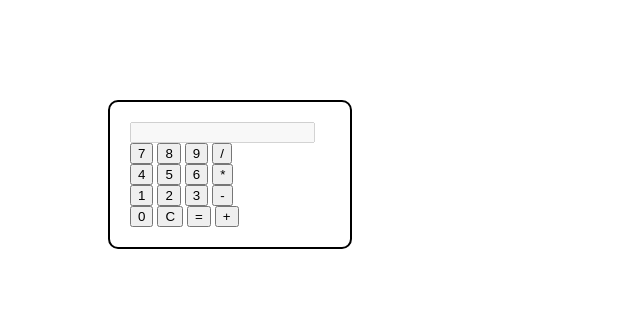
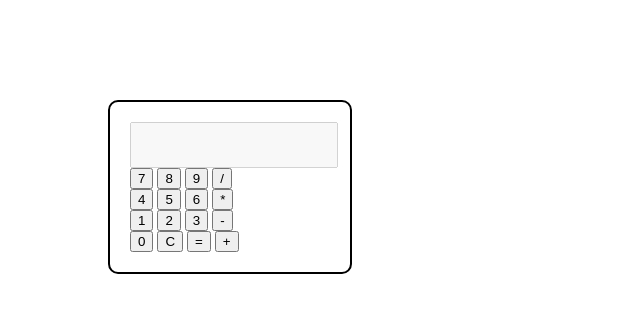
Before and after one commit to sourav173/calculator, a plain HTML site: page index.html in a window 1280 px wide. Shown: the whole page, without its empty margins (0-640 px from the left). Drawn offline with Linux system fonts and the light colour scheme.

Commit message:
input styled

```diff
--- a/css/style.css
+++ b/css/style.css
@@ -5,3 +5,10 @@
     padding: 20px;
     border-radius: 10px;
 }
+
+.calculator input{
+    width: 100%;
+    height: 40px;
+    text-align: right;
+    font-size: 18px;
+}
```
